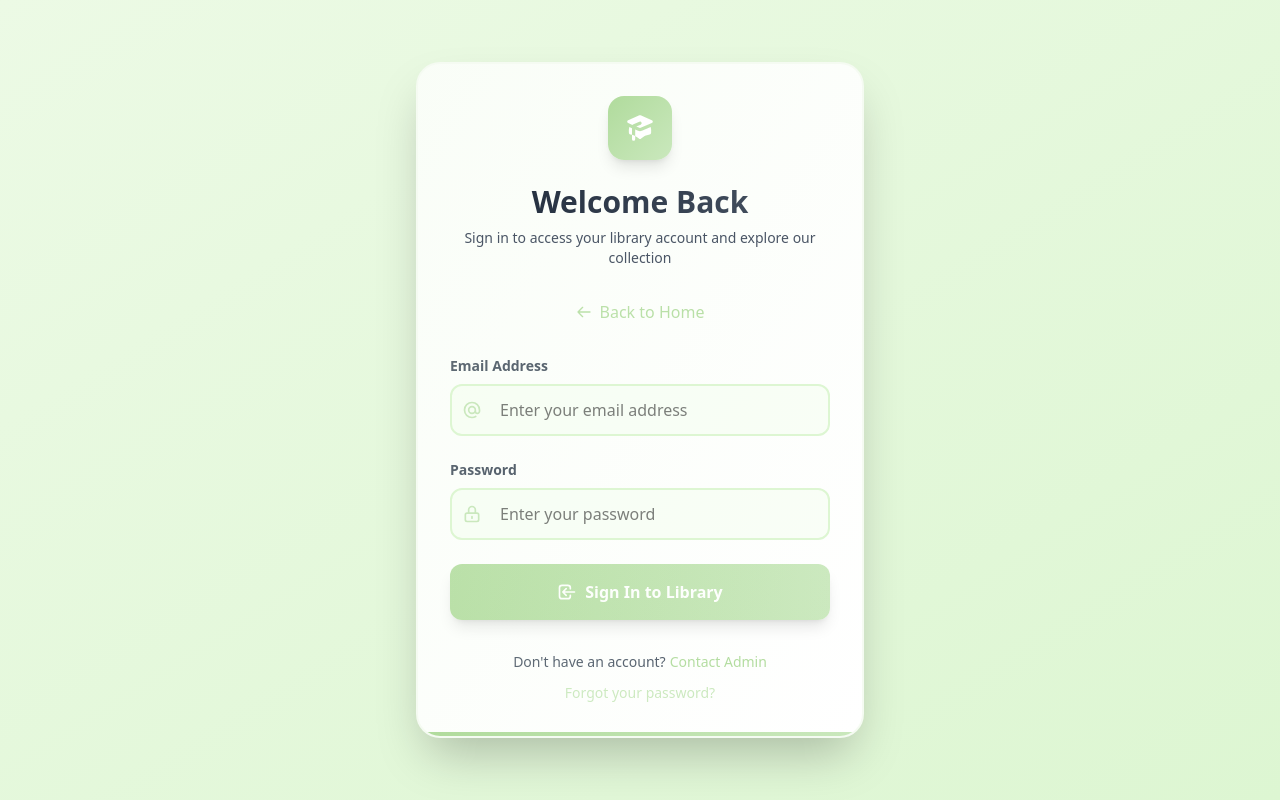
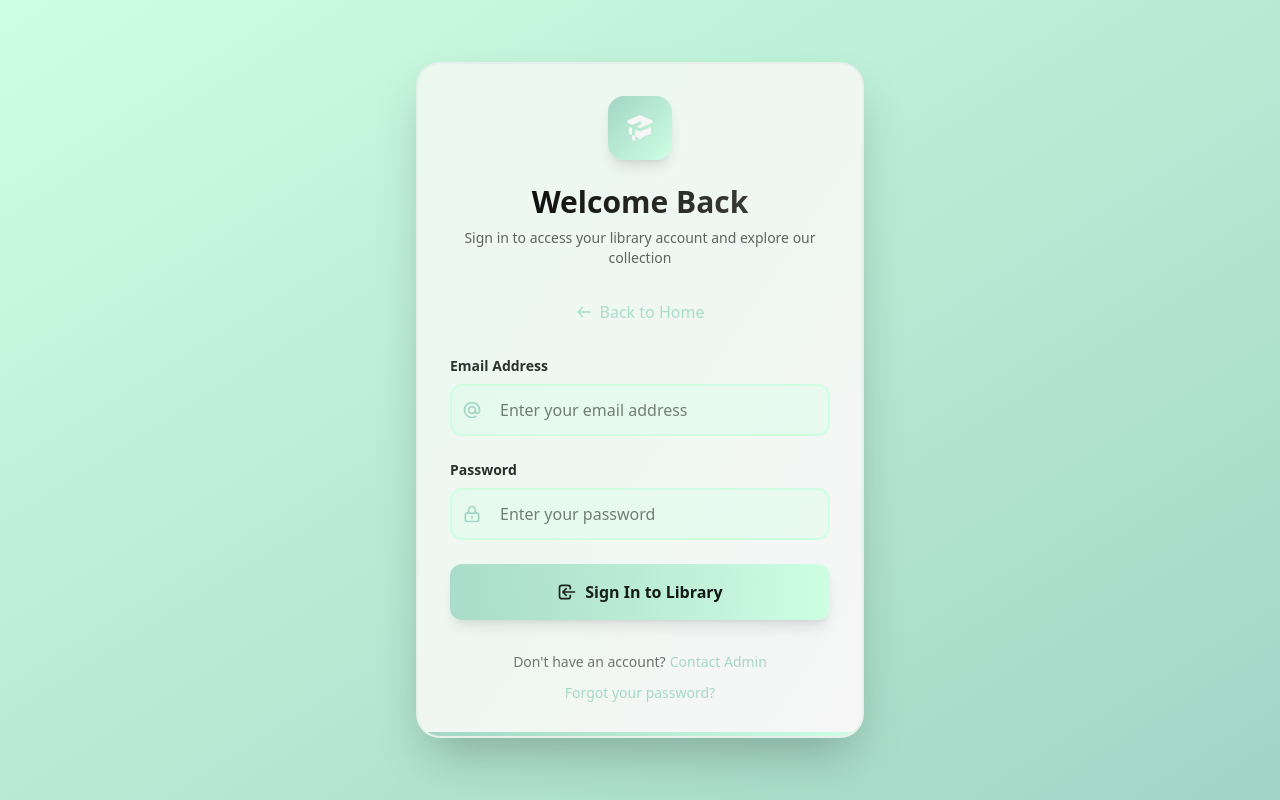
Before and after one commit to Shachiru/online-library-system--frontend, a React (Vite) app: page /login in a window 1280 px wide. Built offline with nearby package versions, Linux system fonts and the light colour scheme.

Commit message:
login page color changed

```diff
--- a/src/view/pages/Login/Login.tsx
+++ b/src/view/pages/Login/Login.tsx
@@ -43,22 +43,22 @@ export function Login() {
     };
 
     return (
-        <div className="min-h-screen bg-gradient-to-br from-[#ECFAE5] to-[#DDF6D2] flex items-center justify-center px-4">
-            <div className="w-full max-w-md bg-white rounded-3xl shadow-2xl p-8 relative overflow-hidden border-2 border-[#CAE8BD]/20">
+        <div className="min-h-screen bg-gradient-to-br from-[#CFFFE2] to-[#A2D5C6] flex items-center justify-center px-4">
+            <div className="w-full max-w-md bg-[#F6F6F6] rounded-3xl shadow-2xl p-8 relative overflow-hidden border-2 border-[#A2D5C6]/20">
                 {/* Decorative background */}
-                <div className="absolute inset-0 bg-gradient-to-br from-[#ECFAE5]/30 to-transparent pointer-events-none"></div>
+                <div className="absolute inset-0 bg-gradient-to-br from-[#CFFFE2]/30 to-transparent pointer-events-none"></div>
 
                 {/* Header */}
                 <div className="relative text-center mb-8">
-                    <div className="w-16 h-16 bg-gradient-to-br from-[#B0DB9C] to-[#CAE8BD] rounded-2xl mx-auto mb-6 flex items-center justify-center shadow-lg">
-                        <svg className="w-8 h-8 text-white" fill="currentColor" viewBox="0 0 20 20" xmlns="http://www.w3.org/2000/svg">
+                    <div className="w-16 h-16 bg-gradient-to-br from-[#A2D5C6] to-[#CFFFE2] rounded-2xl mx-auto mb-6 flex items-center justify-center shadow-lg">
+                        <svg className="w-8 h-8 text-[#F6F6F6]" fill="currentColor" viewBox="0 0 20 20" xmlns="http://www.w3.org/2000/svg">
                             <path d="M10.394 2.08a1 1 0 00-.788 0l-7 3a1 1 0 000 1.84L5.25 8.051a.999.999 0 01.356-.257l4-1.714a1 1 0 11.788 1.838L7.667 9.088l1.94.831a1 1 0 00.787 0l7-3a1 1 0 000-1.838l-7-3zM3.31 9.397L5 10.12v4.102a8.969 8.969 0 00-1.05-.174 1 1 0 01-.89-.89 11.115 11.115 0 01.25-3.762zM9.3 16.573A9.026 9.026 0 007 14.935v-3.957l1.818.78a3 3 0 002.364 0l5.508-2.361a11.026 11.026 0 01.25 3.762 1 1 0 01-.89.89 8.968 8.968 0 00-5.35 2.524 1 1 0 01-1.4 0zM6 18a1 1 0 001-1v-2.065a8.935 8.935 0 00-2-.712V17a1 1 0 001 1z"></path>
                         </svg>
                     </div>
-                    <h2 className="text-3xl font-bold bg-gradient-to-r from-gray-800 to-gray-600 bg-clip-text text-transparent mb-2">
+                    <h2 className="text-3xl font-bold bg-gradient-to-r from-[#000000] to-[#000000]/70 bg-clip-text text-transparent mb-2">
                         Welcome Back
                     </h2>
-                    <p className="text-gray-600 text-sm">
+                    <p className="text-[#000000]/60 text-sm">
                         Sign in to access your library account and explore our collection
                     </p>
                 </div>
@@ -67,7 +67,7 @@ export function Login() {
                 <div className="mb-8 text-center">
                     <button
                         onClick={() => navigate("/")}
-                        className="text-[#B0DB9C] hover:text-[#CAE8BD] font-medium transition-all duration-200 flex items-center justify-center mx-auto group"
+                        className="text-[#A2D5C6] hover:text-[#CFFFE2] font-medium transition-all duration-200 flex items-center justify-center mx-auto group"
                     >
                         <svg className="w-4 h-4 mr-2 transform group-hover:-translate-x-1 transition-transform duration-200" fill="none" stroke="currentColor" viewBox="0 0 24 24">
                             <path strokeLinecap="round" strokeLinejoin="round" strokeWidth={2} d="M10 19l-7-7m0 0l7-7m-7 7h18" />
@@ -79,7 +79,7 @@ export function Login() {
                 {/* Form */}
                 <form onSubmit={handleSubmit(authenticateUser)} className="space-y-6">
                     <div>
-                        <label htmlFor="email" className="block text-sm font-semibold text-gray-700 mb-2">
+                        <label htmlFor="email" className="block text-sm font-semibold text-[#000000] mb-2">
                             Email Address
                         </label>
                         <div className="relative">
@@ -94,13 +94,13 @@ export function Login() {
                                     }
                                 })}
                                 onChange={(e) => console.log("Email input:", e.target.value)}
-                                className={`w-full px-4 py-3 pl-12 border-2 rounded-xl focus:ring-2 focus:ring-[#B0DB9C]/20 focus:border-[#B0DB9C] transition-all duration-200 ${
-                                    errors.email ? 'border-red-300 bg-red-50' : 'border-[#DDF6D2] bg-[#ECFAE5]/30 hover:border-[#CAE8BD]'
+                                className={`w-full px-4 py-3 pl-12 border-2 rounded-xl focus:ring-2 focus:ring-[#A2D5C6]/20 focus:border-[#A2D5C6] transition-all duration-200 ${
+                                    errors.email ? 'border-red-300 bg-red-50' : 'border-[#CFFFE2] bg-[#CFFFE2]/30 hover:border-[#A2D5C6]'
                                 }`}
                                 placeholder="Enter your email address"
                             />
                             <div className="absolute inset-y-0 left-0 pl-3 flex items-center pointer-events-none">
-                                <svg className="h-5 w-5 text-[#CAE8BD]" fill="none" stroke="currentColor" viewBox="0 0 24 24">
+                                <svg className="h-5 w-5 text-[#A2D5C6]" fill="none" stroke="currentColor" viewBox="0 0 24 24">
                                     <path strokeLinecap="round" strokeLinejoin="round" strokeWidth={2} d="M16 12a4 4 0 10-8 0 4 4 0 008 0zm0 0v1.5a2.5 2.5 0 005 0V12a9 9 0 10-9 9m4.5-1.206a8.959 8.959 0 01-4.5 1.207" />
                                 </svg>
                             </div>
@@ -116,7 +116,7 @@ export function Login() {
                     </div>
 
                     <div>
-                        <label htmlFor="password" className="block text-sm font-semibold text-gray-700 mb-2">
+                        <label htmlFor="password" className="block text-sm font-semibold text-[#000000] mb-2">
                             Password
                         </label>
                         <div className="relative">
@@ -131,13 +131,13 @@ export function Login() {
                                     }
                                 })}
                                 onChange={(e) => console.log("Password input:", e.target.value)}
-                                className={`w-full px-4 py-3 pl-12 border-2 rounded-xl focus:ring-2 focus:ring-[#B0DB9C]/20 focus:border-[#B0DB9C] transition-all duration-200 ${
-                                    errors.password ? 'border-red-300 bg-red-50' : 'border-[#DDF6D2] bg-[#ECFAE5]/30 hover:border-[#CAE8BD]'
+                                className={`w-full px-4 py-3 pl-12 border-2 rounded-xl focus:ring-2 focus:ring-[#A2D5C6]/20 focus:border-[#A2D5C6] transition-all duration-200 ${
+                                    errors.password ? 'border-red-300 bg-red-50' : 'border-[#CFFFE2] bg-[#CFFFE2]/30 hover:border-[#A2D5C6]'
                                 }`}
                                 placeholder="Enter your password"
                             />
                             <div className="absolute inset-y-0 left-0 pl-3 flex items-center pointer-events-none">
-                                <svg className="h-5 w-5 text-[#CAE8BD]" fill="none" stroke="currentColor" viewBox="0 0 24 24">
+                                <svg className="h-5 w-5 text-[#A2D5C6]" fill="none" stroke="currentColor" viewBox="0 0 24 24">
                                     <path strokeLinecap="round" strokeLinejoin="round" strokeWidth={2} d="M12 15v2m-6 4h12a2 2 0 002-2v-6a2 2 0 00-2-2H6a2 2 0 00-2 2v6a2 2 0 002 2zm10-10V7a4 4 0 00-8 0v4h8z" />
                                 </svg>
                             </div>
@@ -154,7 +154,7 @@ export function Login() {
 
                     <button
                         type="submit"
-                        className="w-full bg-gradient-to-r from-[#B0DB9C] to-[#CAE8BD] text-white font-semibold py-4 px-6 rounded-xl hover:from-[#CAE8BD] hover:to-[#B0DB9C] focus:outline-none focus:ring-2 focus:ring-[#B0DB9C] focus:ring-offset-2 transform hover:scale-[1.02] active:scale-[0.98] transition-all duration-300 shadow-lg hover:shadow-xl flex items-center justify-center space-x-2"
+                        className="w-full bg-gradient-to-r from-[#A2D5C6] to-[#CFFFE2] text-[#000000] font-semibold py-4 px-6 rounded-xl hover:from-[#CFFFE2] hover:to-[#A2D5C6] focus:outline-none focus:ring-2 focus:ring-[#A2D5C6] focus:ring-offset-2 transform hover:scale-[1.02] active:scale-[0.98] transition-all duration-300 shadow-lg hover:shadow-xl flex items-center justify-center space-x-2"
                     >
                         <svg className="w-5 h-5" fill="none" stroke="currentColor" viewBox="0 0 24 24">
                             <path strokeLinecap="round" strokeLinejoin="round" strokeWidth={2} d="M11 16l-4-4m0 0l4-4m-4 4h14m-5 4v1a3 3 0 01-3 3H6a3 3 0 01-3-3V7a3 3 0 013-3h7a3 3 0 013 3v1" />
@@ -165,19 +165,19 @@ export function Login() {
 
                 {/* Additional Links */}
                 <div className="mt-8 text-center space-y-2">
-                    <p className="text-sm text-gray-600">
+                    <p className="text-sm text-[#000000]/60">
                         Don't have an account?
-                        <a href="#" className="text-[#B0DB9C] hover:text-[#CAE8BD] font-medium ml-1 transition-colors duration-200">
+                        <a href="#" className="text-[#A2D5C6] hover:text-[#CFFFE2] font-medium ml-1 transition-colors duration-200">
                             Contact Admin
                         </a>
                     </p>
-                    <a href="#" className="text-sm text-[#CAE8BD] hover:text-[#B0DB9C] transition-colors duration-200">
+                    <a href="#" className="text-sm text-[#A2D5C6] hover:text-[#CFFFE2] transition-colors duration-200">
                         Forgot your password?
                     </a>
                 </div>
 
                 {/* Bottom accent line */}
-                <div className="absolute bottom-0 left-0 right-0 h-1 bg-gradient-to-r from-[#B0DB9C] to-[#CAE8BD]"></div>
+                <div className="absolute bottom-0 left-0 right-0 h-1 bg-gradient-to-r from-[#A2D5C6] to-[#CFFFE2]"></div>
             </div>
         </div>
     );
```
